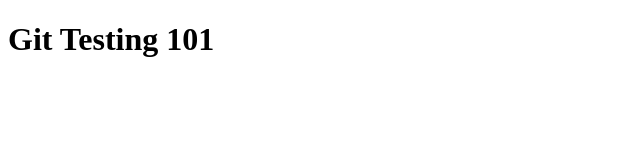
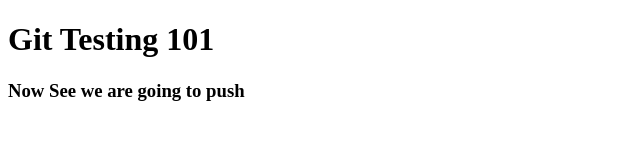
Before and after one commit to Altezza911/first-website, a plain HTML site: page index.html in a window 1280 px wide. Shown: the whole page, without its empty margins (0-640 px from the left). Drawn offline with Linux system fonts and the light colour scheme.

Commit message:
pushing hithub

```diff
--- a/index.html
+++ b/index.html
@@ -8,5 +8,6 @@
 </head>
 <body>
     <h1>Git Testing 101</h1>
+    <h3>Now See we are going to push</h3>
 </body>
 </html>
```
